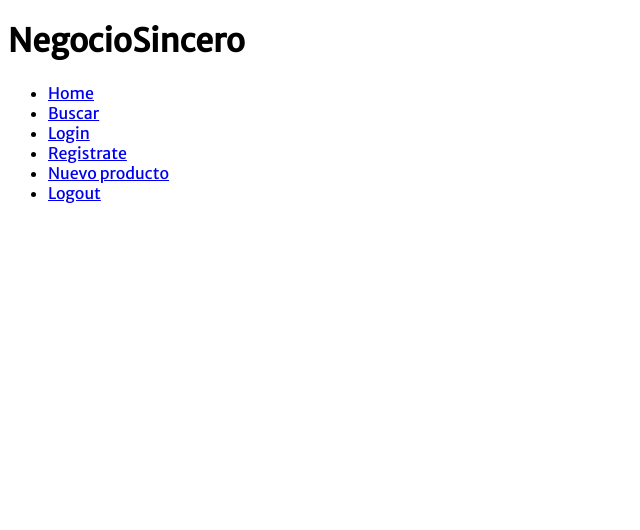
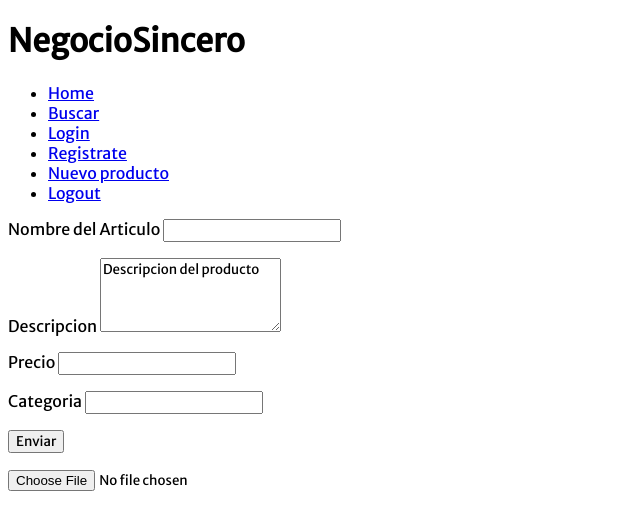
Before and after one commit to AndresGarc/PCW, a PHP site: page /nuevo.html in a window 1280 px wide. Shown: the top 530 px of the page, without its empty margins (0-640 px from the left). Run offline with PHP 8.4, Linux system fonts and the light colour scheme.

Commit message:
Nuevo hecho, inicio buscar

```diff
--- a/estilo.css
+++ b/estilo.css
@@ -1,2 +1,3 @@
 @import url('https://fonts.googleapis.com/css?family=Merriweather+Sans&display=swap');
+
 * {font-family: 'Merriweather Sans', sans-serif;}
--- a/nuevo.html
+++ b/nuevo.html
@@ -20,5 +20,31 @@
         <li><a href="index.html">Logout</a></li>
       </ul>
     </nav>
+    <form method="get">
+      <p>
+        <label for="Articulo">Nombre del Articulo</label>
+        <input type="text" name="Articulo" size="20" maxlength="100" required>
+      </p>
+      <p>
+        <label for="descripcion">Descripcion</label>
+         <textarea id="descripcion" rows=4 cols=20 maxlength="300" required>Descripcion del producto</textarea>
+      </p>
+      <p>
+        <label for="precio">Precio</label>
+        <input type="number" name="precio" size="20" required>
+      </p>
+      <p>
+        <label for="Categoria">Categoria</label>
+        <input type="text" name="Categoria" size="20" maxlength="100" required>
+      </p>
+      <p><input type="submit" value="Enviar"></p>
+      <!--enlazar a datalist-->
+
+      <p>
+        <input type="file" value="foto">
+
+      </p>
+    </form>
+
   </body>
 </html>
```
Also changed, not shown: buscar.html (+11 -0 lines).
